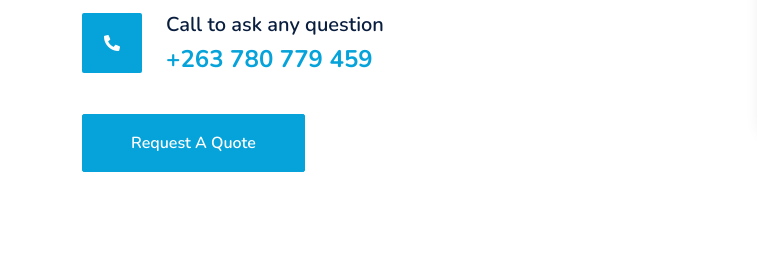
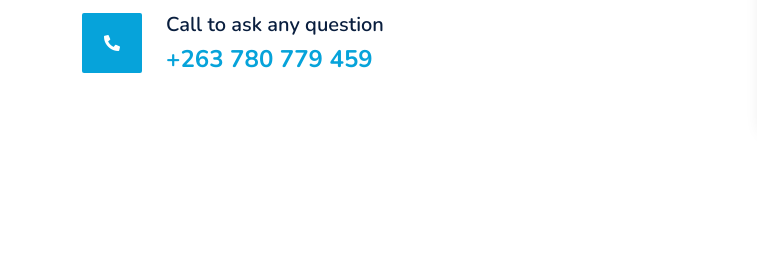
Before and after one commit to spicorn/Vakani, a plain HTML site: page index.html in a window 1280 px wide. Shown: the part 1547-1827 px from the top of the page, 0-757 px from the left. Drawn offline with nearby package versions, Linux system fonts and the light colour scheme.

Commit message:
Update index.html

```diff
--- a/index.html
+++ b/index.html
@@ -322,12 +322,7 @@
                 <h4 class="text-primary mb-0">+263 780 779 459</h4>
               </div>
             </div>
-            <a
-              href="quote.html"
-              class="btn btn-primary py-3 px-5 mt-3 wow zoomIn"
-              data-wow-delay="0.9s"
-              >Request A Quote</a
-            >
+
           </div>
           <div class="col-lg-5" style="min-height: 500px">
             <div class="position-relative h-100">
```
